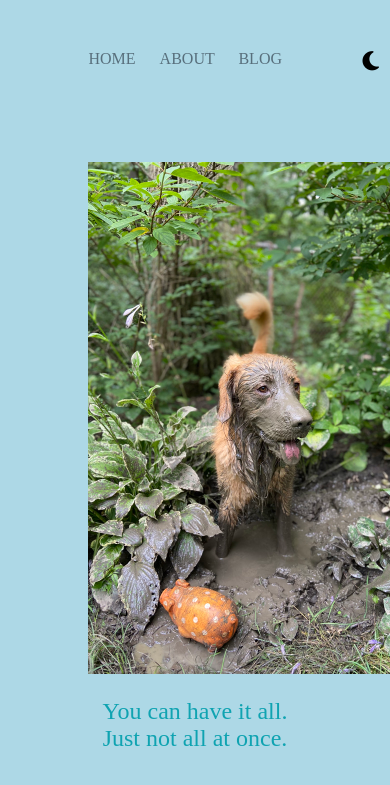
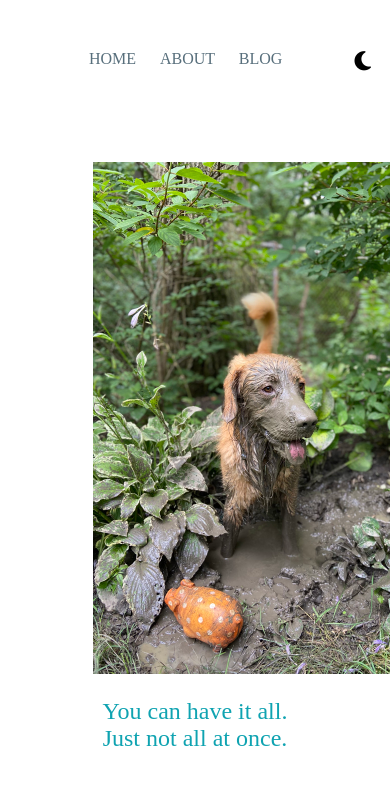
Before and after one commit to vaishnavisen/vaishnavisen.github.io, a Jekyll site: the page built from index.html, in a window 390 px wide. Shown: the top 785 px of the page. Built offline with Jekyll 4.4.1, drawn with Linux system fonts in a browser that asks for light colours; nearby versions of some CDN libraries.

Commit message:
Change margin for mobile devices

```diff
--- a/_sass/main.scss
+++ b/_sass/main.scss
@@ -19,14 +19,17 @@
 body {
   background-color: var(--background-color);
 }
+
 @media screen and (max-width:600px)
 {
-body{
-margin-left: 0%;
-margin-right: 0%;
-background-color: lightblue;
+#page_margin {
+  margin-top: 2%;
+  margin-bottom: 2%;
+  margin-left: 0%;
+  margin-right: 0%;
 }
 }
+
 .link_title {
   font-size: 15pt;
   color: var(--link-title-color);
```
